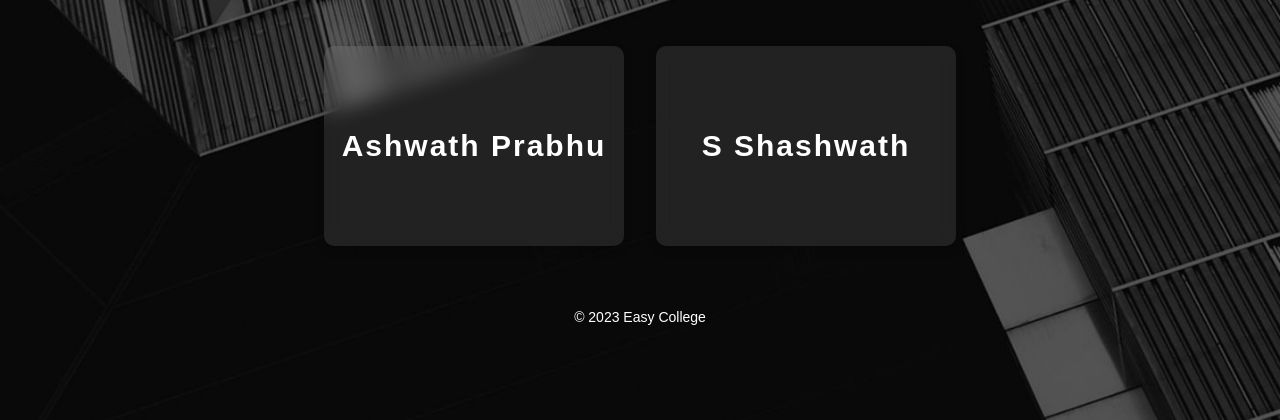
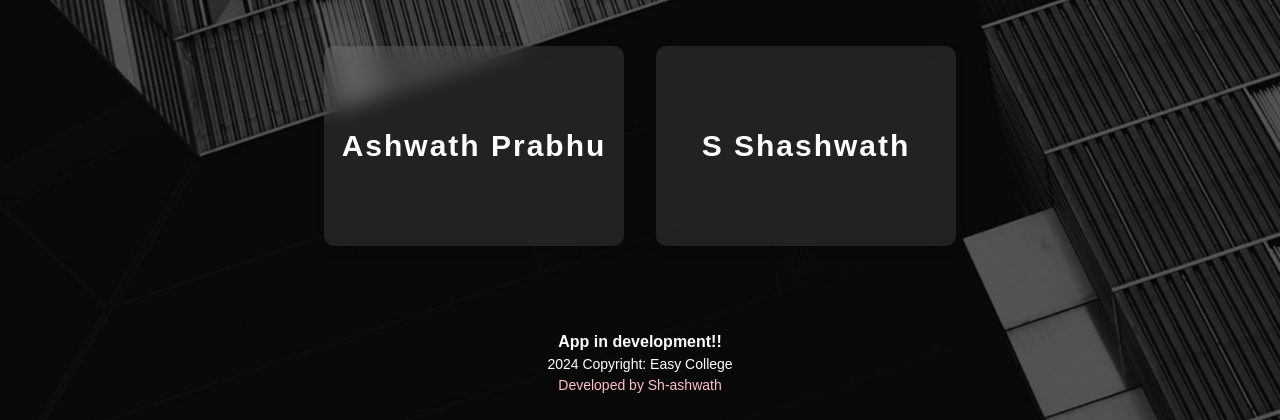
Before and after one commit to ashwathhhhh/Easy-College, a Flask app: page /about in a window 1280 px wide. Shown: the part 460-880 px from the top of the page. Run offline with Flask 3, Linux system fonts and the light colour scheme.

Commit message:
idr what all we changed but we changed sm

```diff
--- a/templates/about.html
+++ b/templates/about.html
@@ -256,7 +256,7 @@
             background-color: transparent;
             font-size: 14px;
             flex-shrink: 0;
-            position: fixed;
+            position: relative;
             bottom: 0;
             width: 100%;
         }
@@ -265,6 +265,19 @@
             margin: 5px 0;
             padding: 0;
         }
+        footer .development-text {
+        font-size: 16px;
+        font-weight: bold;
+    }
+
+    footer .developer a {
+        color: pink;
+        text-decoration: none;
+    }
+
+    footer .developer a:hover {
+        text-decoration: underline;
+    }
         .easy {
         font-size: 24px;
         color: white;
@@ -353,7 +366,11 @@
     </section>
 
     <footer>
-        <p>&copy; 2023 Easy College</p>
-    </footer>
+      <p class="development-text">App in development!!</p>
+      <p class="Copyright">2024 Copyright: Easy College</p>
+      <p class="developer">
+          <a href="https://github.com/SShashwath/cgpa-calc" target="_blank">Developed by Sh-ashwath</a>
+      </p>
+  </footer>
 </body>
 </html>
--- a/templates/loading.html
+++ b/templates/loading.html
@@ -144,7 +144,7 @@
 </head>
 <body>
     <nav class="navbar">
-        <p class="easy">Easy College</p>
+        <a href="{{ url_for('pages') }}" class="easy">Easy College</a>
         <div class="navbar-links">
             <a href="https://mail.google.com/mail/u/0/?view=cm&to=yohtachy@gmail.com&su=Contact%20from%20Easy%20College&body=Hello,%0D%0A%0D%0AI'm%20contacting%20you%20regarding%20Easy%20College.%0D%0A%0D%0ARegards,%0D%0A[Your%20Name]" target="_blank">Contact</a>
             <a href="{{ url_for('about') }}">About</a>
```
Also changed, not shown: templates/pages.html (line endings or trailing spaces).
